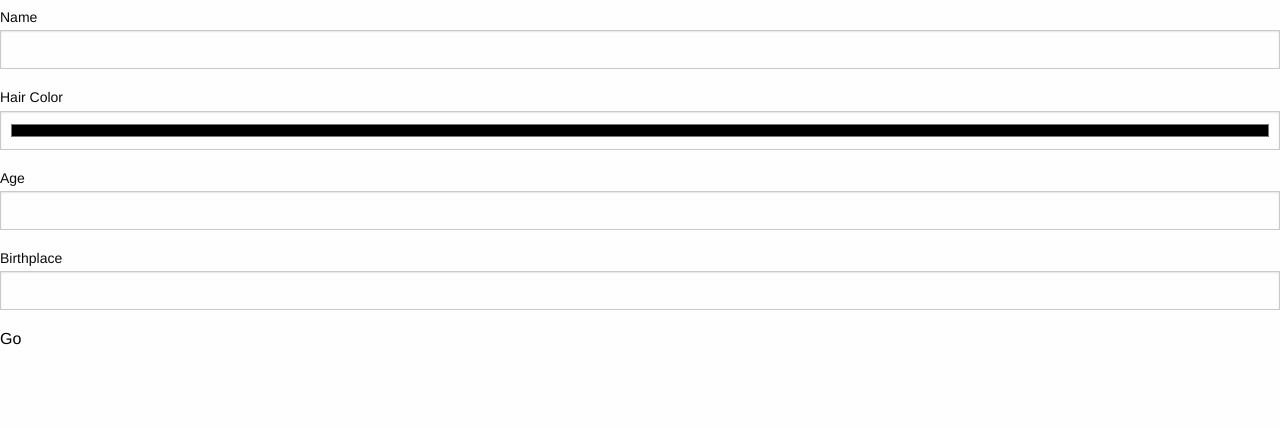
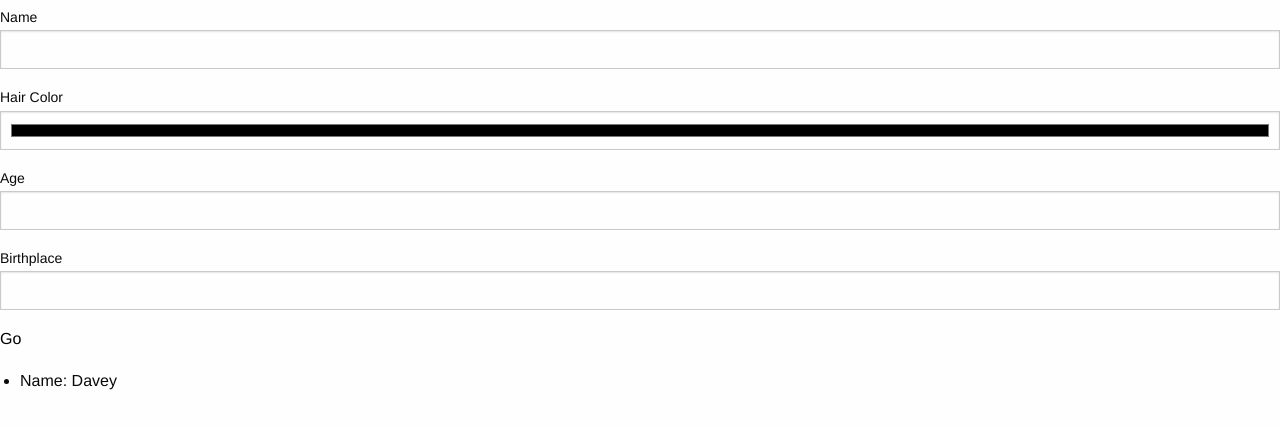
Before and after one commit to bwood21/people-factory, a plain HTML site: page index.html in a window 1280 px wide. Shown: the part 70-498 px from the top of the page. Drawn offline with nearby package versions, Linux system fonts and the light colour scheme.

Commit message:
Fix bug in displaying form results

```diff
--- a/index.html
+++ b/index.html
@@ -41,8 +41,12 @@
                     </p>
                 </form>
             </div>
-            <div class="details"></div>
-
+            <div class="details">
+                <ul>
+                    <li>Name: Davey</li>
+                </ul>
+            </div>
+        </section>
 
         <script src="index.js"></script>
     </body>
```
